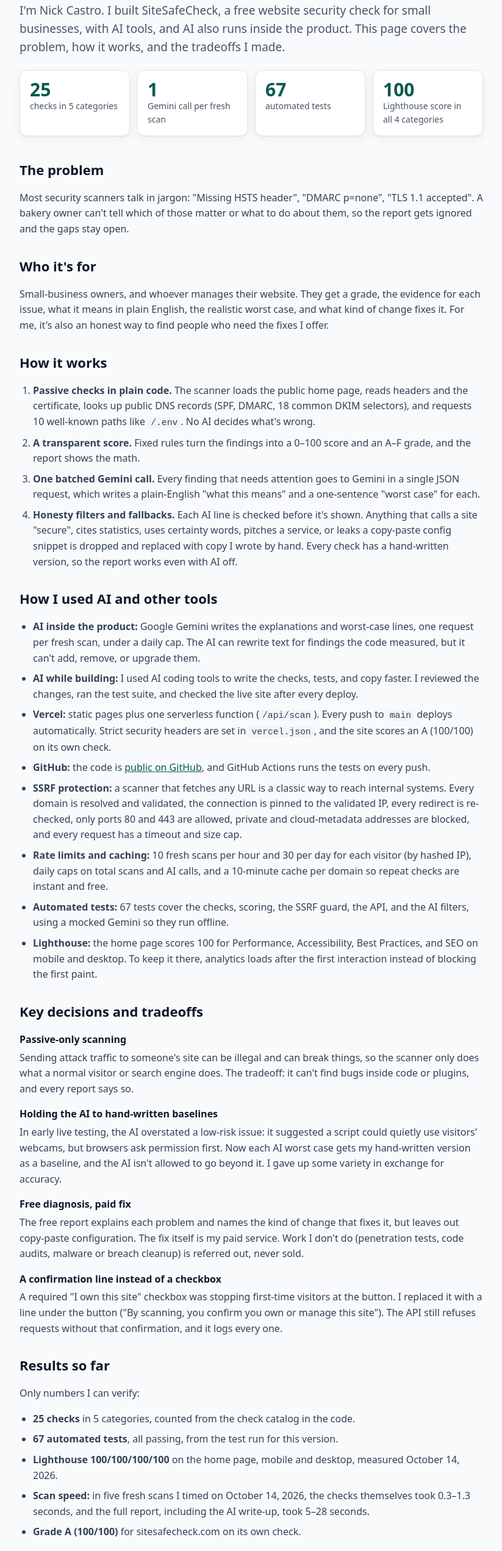
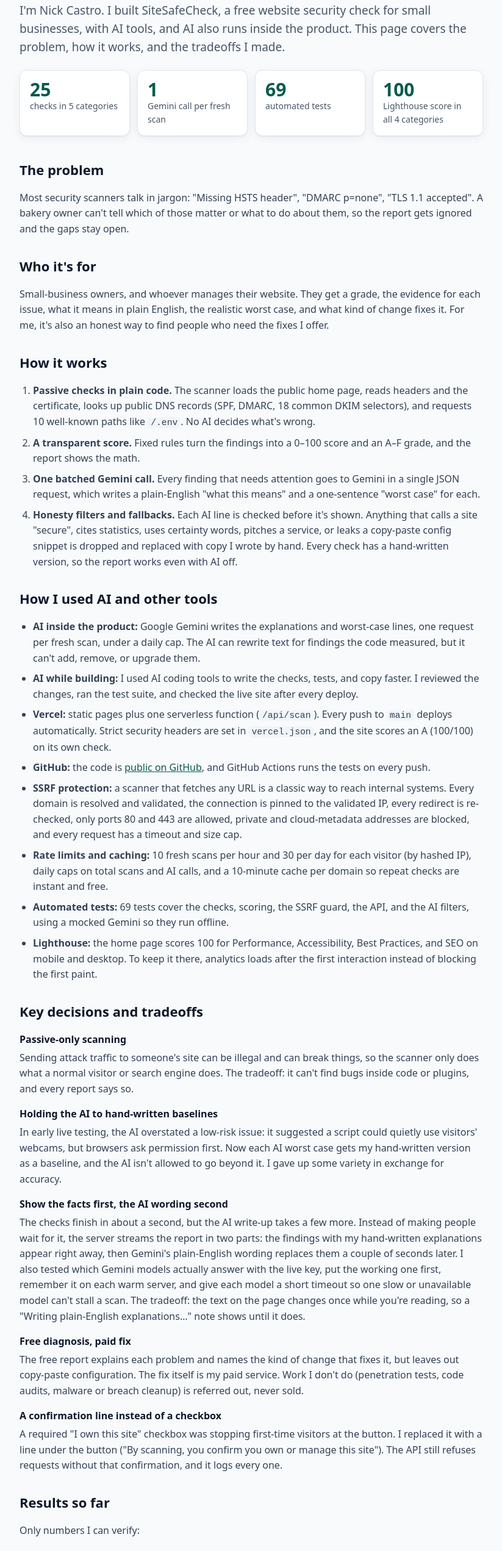
Before and after one commit to nickcastro1520/sitesafecheck, a website: page public/how-i-built-this.html in a window 1280 px wide. Shown: the part 160-2703 px from the top of the page at 61% size, without its empty margins (228-1051 px from the left). Drawn offline with Linux system fonts and the light colour scheme.

Commit message:
Tests for demo button, progressive indicator and Gemini fallback; How I built this: measured before/after speed and the streaming tradeoff

```diff
--- a/public/how-i-built-this.html
+++ b/public/how-i-built-this.html
@@ -39,7 +39,7 @@
 <ul class="facts" aria-label="SiteSafeCheck at a glance">
  <li><strong>25</strong><span>checks in 5 categories</span></li>
  <li><strong>1</strong><span>Gemini call per fresh scan</span></li>
- <li><strong>67</strong><span>automated tests</span></li>
+ <li><strong>69</strong><span>automated tests</span></li>
  <li><strong>100</strong><span>Lighthouse score in all 4 categories</span></li>
 </ul>
 
@@ -65,7 +65,7 @@
  <li><strong>GitHub:</strong> the code is <a href="https://github.com/nickcastro1520/sitesafecheck">public on GitHub</a>, and GitHub Actions runs the tests on every push.</li>
  <li><strong>SSRF protection:</strong> a scanner that fetches any URL is a classic way to reach internal systems. Every domain is resolved and validated, the connection is pinned to the validated IP, every redirect is re-checked, only ports 80 and 443 are allowed, private and cloud-metadata addresses are blocked, and every request has a timeout and size cap.</li>
  <li><strong>Rate limits and caching:</strong> 10 fresh scans per hour and 30 per day for each visitor (by hashed IP), daily caps on total scans and AI calls, and a 10-minute cache per domain so repeat checks are instant and free.</li>
- <li><strong>Automated tests:</strong> 67 tests cover the checks, scoring, the SSRF guard, the API, and the AI filters, using a mocked Gemini so they run offline.</li>
+ <li><strong>Automated tests:</strong> 69 tests cover the checks, scoring, the SSRF guard, the API, and the AI filters, using a mocked Gemini so they run offline.</li>
  <li><strong>Lighthouse:</strong> the home page scores 100 for Performance, Accessibility, Best Practices, and SEO on mobile and desktop. To keep it there, analytics loads after the first interaction instead of blocking the first paint.</li>
 </ul>
 
@@ -75,6 +75,8 @@
  <dd>Sending attack traffic to someone's site can be illegal and can break things, so the scanner only does what a normal visitor or search engine does. The tradeoff: it can't find bugs inside code or plugins, and every report says so.</dd>
  <dt>Holding the AI to hand-written baselines</dt>
  <dd>In early live testing, the AI overstated a low-risk issue: it suggested a script could quietly use visitors' webcams, but browsers ask permission first. Now each AI worst case gets my hand-written version as a baseline, and the AI isn't allowed to go beyond it. I gave up some variety in exchange for accuracy.</dd>
+ <dt>Show the facts first, the AI wording second</dt>
+ <dd>The checks finish in about a second, but the AI write-up takes a few more. Instead of making people wait for it, the server streams the report in two parts: the findings with my hand-written explanations appear right away, then Gemini's plain-English wording replaces them a couple of seconds later. I also tested which Gemini models actually answer with the live key, put the working one first, remember it on each warm server, and give each model a short timeout so one slow or unavailable model can't stall a scan. The tradeoff: the text on the page changes once while you're reading, so a "Writing plain-English explanations…" note shows until it does.</dd>
  <dt>Free diagnosis, paid fix</dt>
  <dd>The free report explains each problem and names the kind of change that fixes it, but leaves out copy-paste configuration. The fix itself is my paid service. Work I don't do (penetration tests, code audits, malware or breach cleanup) is referred out, never sold.</dd>
  <dt>A confirmation line instead of a checkbox</dt>
@@ -85,9 +87,9 @@
 <p>Only numbers I can verify:</p>
 <ul>
  <li><strong>25 checks</strong> in 5 categories, counted from the check catalog in the code.</li>
- <li><strong>67 automated tests</strong>, all passing, from the test run for this version.</li>
+ <li><strong>69 automated tests</strong>, all passing, from the test run for this version.</li>
  <li><strong>Lighthouse 100/100/100/100</strong> on the home page, mobile and desktop, measured October 14, 2026.</li>
- <li><strong>Scan speed:</strong> in five fresh scans I timed on October 14, 2026, the checks themselves took 0.3–1.3 seconds, and the full report, including the AI write-up, took 5–28 seconds.</li>
+ <li><strong>Scan speed:</strong> before the speed work, five fresh scans I timed on October 14, 2026 took 5–28 seconds to show anything, because the page waited for the AI write-up and the server sometimes tried unavailable models first. After it, five fresh scans of different sites showed the first findings in 1.0–3.8 seconds and the finished report in 2.3–6.1 seconds.</li>
  <li><strong>Grade A (100/100)</strong> for sitesafecheck.com on its own check.</li>
 </ul>
 
```
Also changed, not shown: test/gemini.test.js (added, +25 -0 lines), test/site.test.js (+10 -2 lines).
